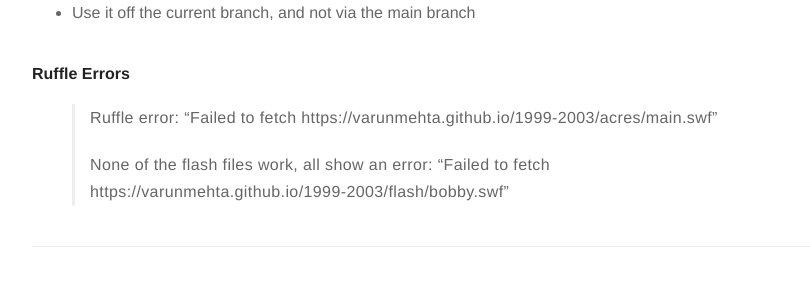
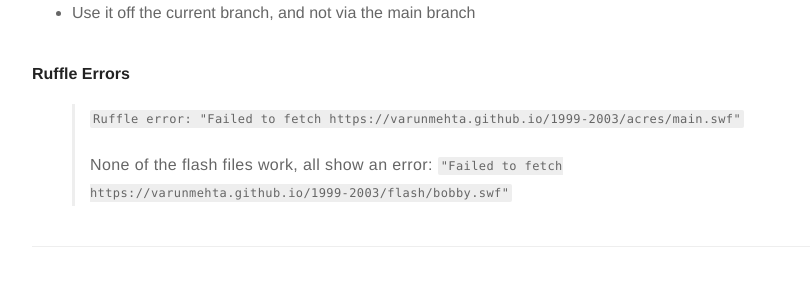
Before and after one commit to varunmehta/varunmehta.github.io, a Jekyll site: the page built from _posts/2025-11-10-restore-archive-1999-2003.md, in a window 1280 px wide and 900 px high, scrolled down 1311 px. Shown: the part 151-439 px from the top of the window, without its empty margins (203-1013 px from the left). Built offline with Jekyll 4.4.1, drawn with Linux system fonts in a browser that asks for light colours; nearby versions of some CDN libraries; comment, search, counter and statistics services are not loaded.

Commit message:
updated code

```diff
--- a/_posts/2025-11-10-restore-archive-1999-2003.md
+++ b/_posts/2025-11-10-restore-archive-1999-2003.md
@@ -51,9 +51,9 @@ Claude did the changes, and then we ran into some issues.
 
 #### Ruffle Errors
 
-  > Ruffle error: "Failed to fetch https://varunmehta.github.io/1999-2003/acres/main.swf"
+  > `Ruffle error: "Failed to fetch https://varunmehta.github.io/1999-2003/acres/main.swf"`
   >
-  > None of the flash files work, all show an error: "Failed to fetch https://varunmehta.github.io/1999-2003/flash/bobby.swf"
+  > None of the flash files work, all show an error: `"Failed to fetch https://varunmehta.github.io/1999-2003/flash/bobby.swf"`
 
   ---
 
```
